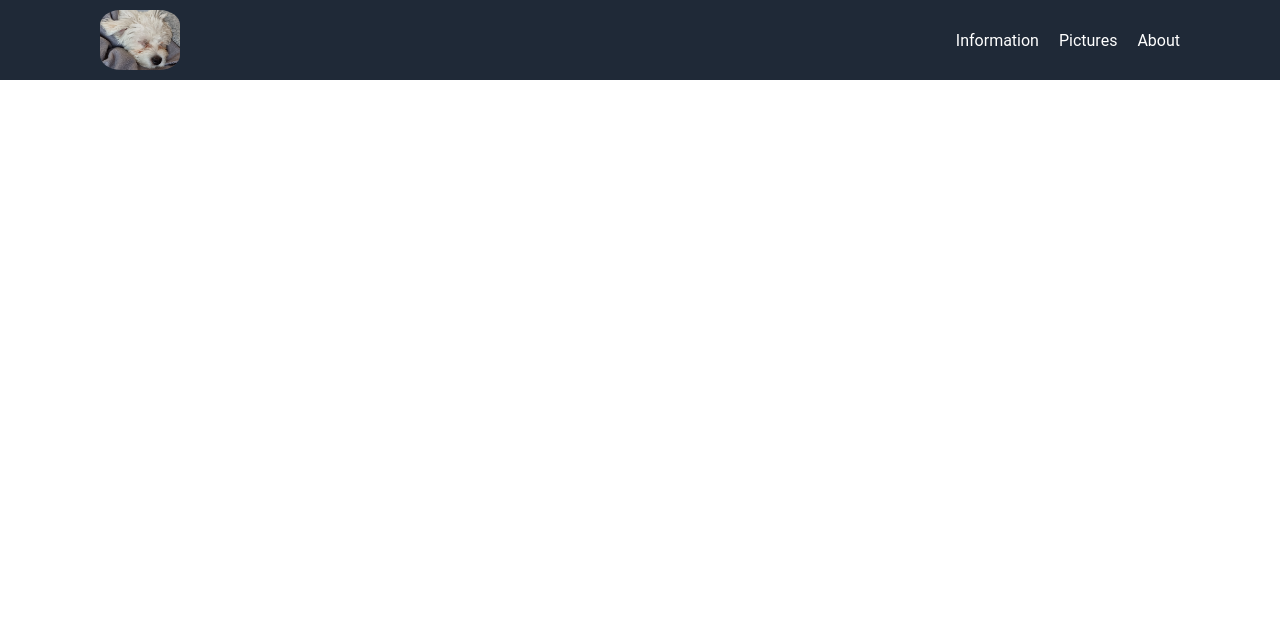
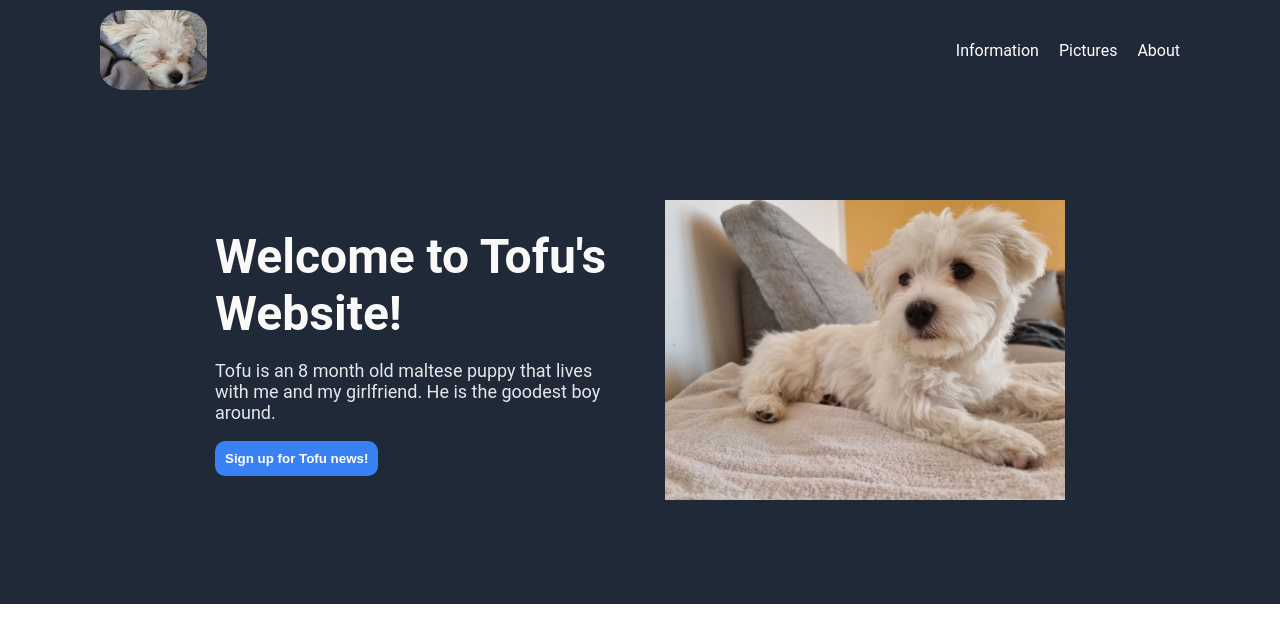
Before and after one commit to richardnissen/tofus-website, a plain HTML site: page index.html in a window 1280 px wide. Drawn offline with Linux system fonts and the light colour scheme.

Commit message:
Added topbox and picture

```diff
--- a/css/style.css
+++ b/css/style.css
@@ -2,6 +2,8 @@ body {
     background-color: white;
     font-family: 'Roboto', arial;
     margin: 0;
+    display: flex;
+    flex-direction: column;
 }
 /* Header stuff */
 .header {
@@ -11,6 +13,7 @@ body {
     color: #FFF;
     padding: 10px 100px;
     background-color: #1F2937;
+    flex: 1;
 }
 
 .header a {
@@ -27,6 +30,45 @@ body {
 
 .header img {
     width: auto;
-    height: 60px;
+    height: 80px;
     border-radius: 25%;
 }
+/* topbox stuff */
+.topbox {
+    display: flex;
+    background-color: #1F2937;
+    gap: 50px;
+    padding: 100px 0px;
+    justify-content: center;
+    align-content: center;
+}
+.topbox h1 {
+    color: #F9FAF8;
+    font-size: 48px;
+    font-weight: bolder;
+    margin: 0;
+}
+.topbox p {
+    font-size: 18px;
+    color: #e5e7eb;
+}
+.topbox img {
+    width: auto;
+    height: 300px;
+}
+.topbox .left {
+    flex-basis: 400px;
+    display: flex;
+    flex-direction: column;
+    justify-content: center;
+}
+
+.topbox button {
+    background-color: #3882F6;
+    border-radius: 10px;
+    border: none;
+    color: white;
+    padding: 10px;
+    font-weight: bold;
+    width: fit-content;
+}
--- a/index.html
+++ b/index.html
@@ -9,14 +9,26 @@
 </head>
 <body>
     <div class="header">
-        <img class="logo" src="./images/logo.jpg">
+        <img src="./images/logo.jpg" alt="logo">
         <ul>
             <li><a href="">Information</a></li>
             <li><a href="">Pictures</a></li>
             <li><a href="">About</a></li>
         </ul>
     </div>
-    <div class="center">
+    <div class="middle">
+        <div class="topbox">
+            <div class="left">
+                <h1>Welcome to Tofu's Website!</h1>
+                <p>Tofu is an 8 month old maltese puppy that lives with me
+                    and my girlfriend. He is the goodest boy around.
+                </p>
+                <button>Sign up for Tofu news!</button>
+            </div>
+            <div class="right">
+                <img src="./images/tofu-center.jpg" alt="Tofu on our couch">
+            </div>
+        </div>
 
 
     </div>
```
Also changed, not shown: images/tofu-center.jpg (added).
